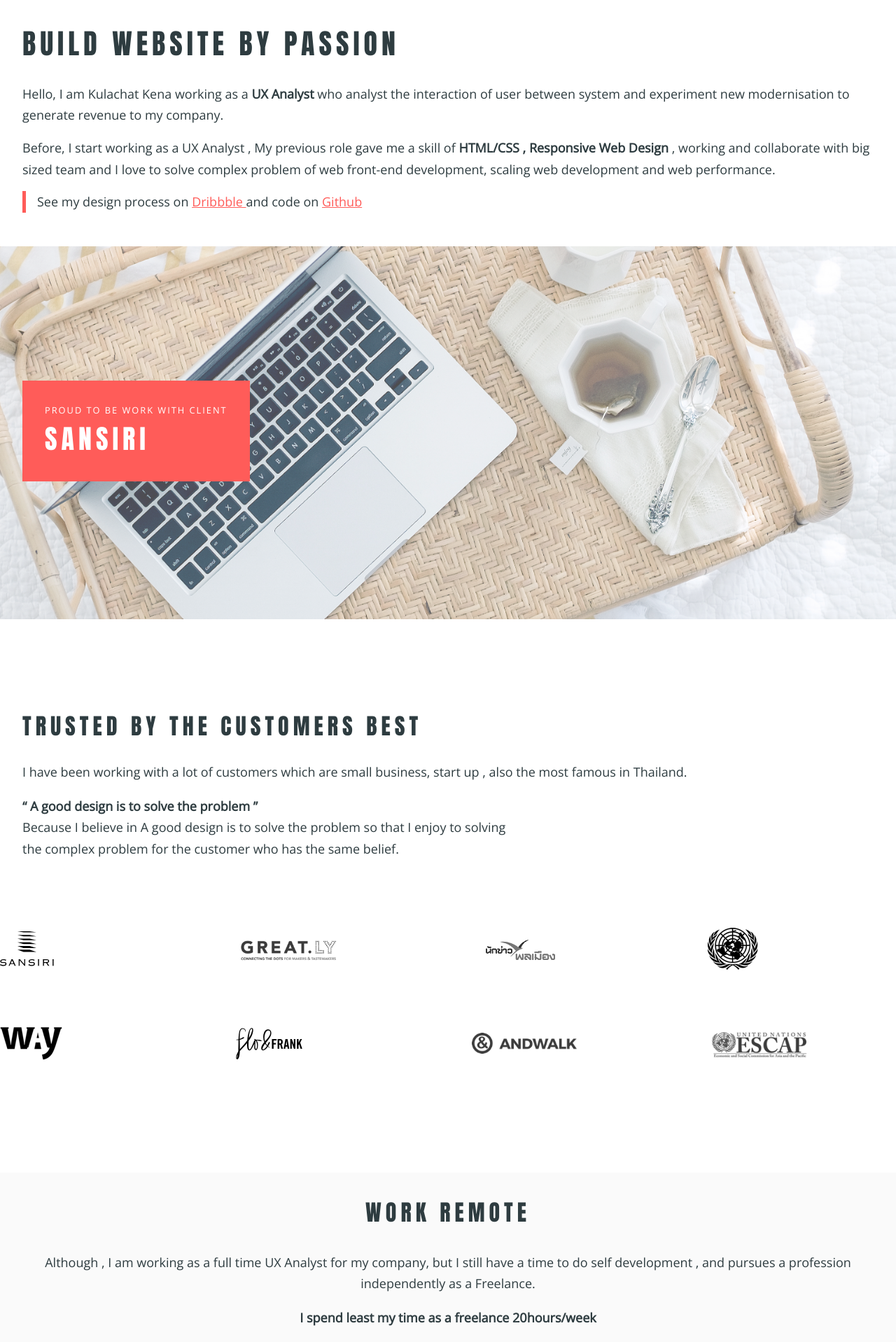
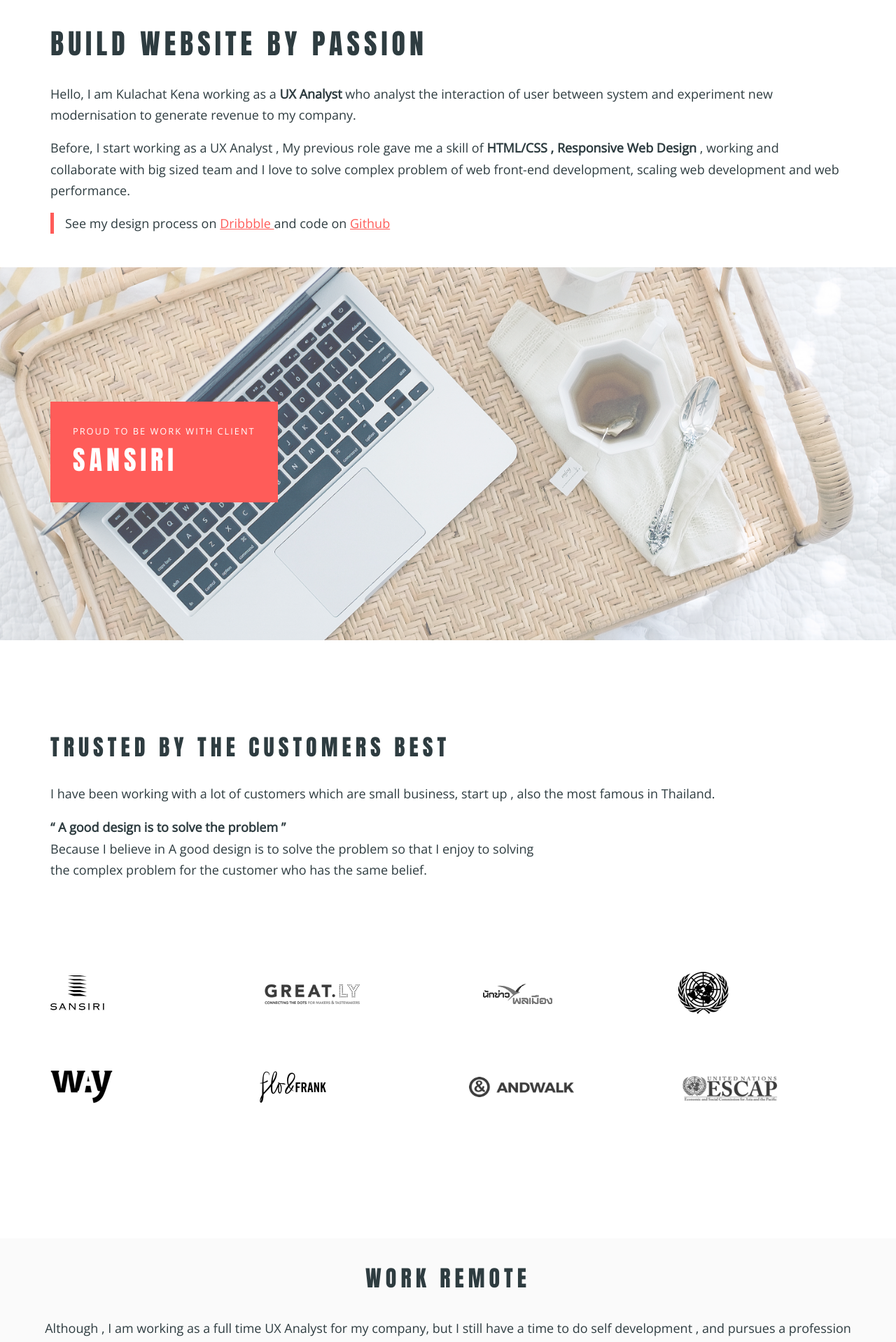
Before and after one commit to kulachat/portfolio, a PHP site: page / in a window 1280 px wide. Shown: the top 1918 px of the page at 70% size. Run offline with PHP 8.4, Linux system fonts and the light colour scheme; some libraries are stand-ins or nearby versions.

Commit message:
Update RWD

```diff
--- a/css/style.css
+++ b/css/style.css
@@ -393,7 +393,7 @@ p {
 .main {
   margin: auto;
   padding: 2rem;
-  max-width: 1404px; }
+  max-width: 1200px; }
   @media only screen and (min-width: 1600px) {
     .main {
       text-align: center;
@@ -483,7 +483,8 @@ header p {
   -webkit-align-items: center;
   -ms-flex-align: center;
   align-items: center;
-  max-width: 1404px;
+  max-width: 1200px;
+  padding: 2rem;
   margin-right: auto;
   margin-left: auto; }
   @media only screen and (min-width: 1600px) {
--- a/sass/components/_layout.scss
+++ b/sass/components/_layout.scss
@@ -42,7 +42,7 @@ p {
 .main {
   margin: auto;
   padding: 2rem;
-  max-width: 1404px;
+  max-width: $rwd-size;
 
   @include media(largescreen) {
     text-align: center;
@@ -160,7 +160,8 @@ header {
   -webkit-align-items: center;
   -ms-flex-align: center;
   align-items: center;
-  max-width: 1404px;
+  max-width: $rwd-size;
+  padding: 2rem;
   margin-right: auto;
   margin-left: auto;
 
--- a/sass/components/_variables.scss
+++ b/sass/components/_variables.scss
@@ -10,3 +10,5 @@ $font-size-content: 1rem;
 $bg-gray: #fafafa;
 $dark: #2e3c40;
 $action: #FF5C59;
+
+$rwd-size: 1200px;
```
Also changed, not shown: 1 other file.
